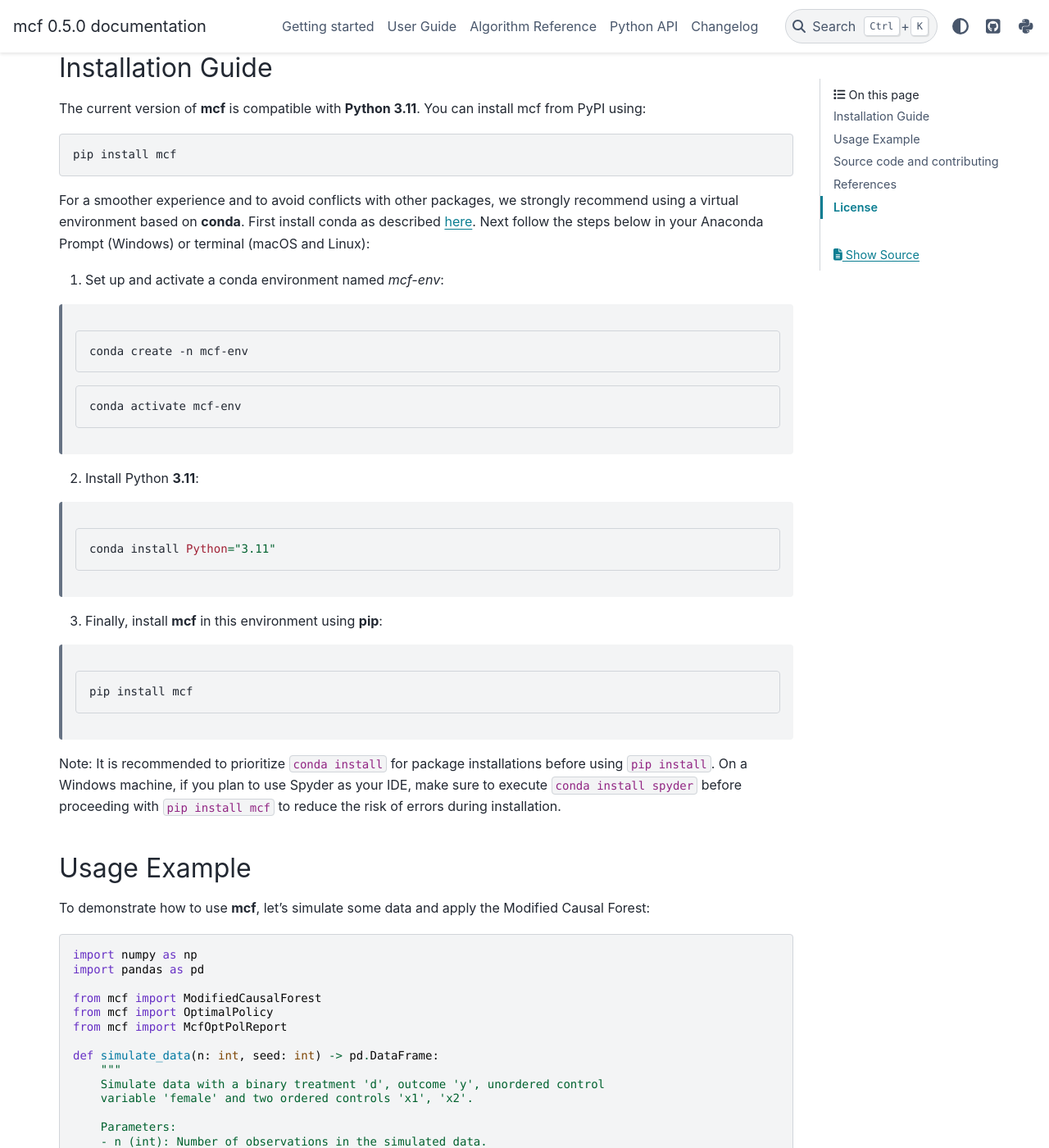
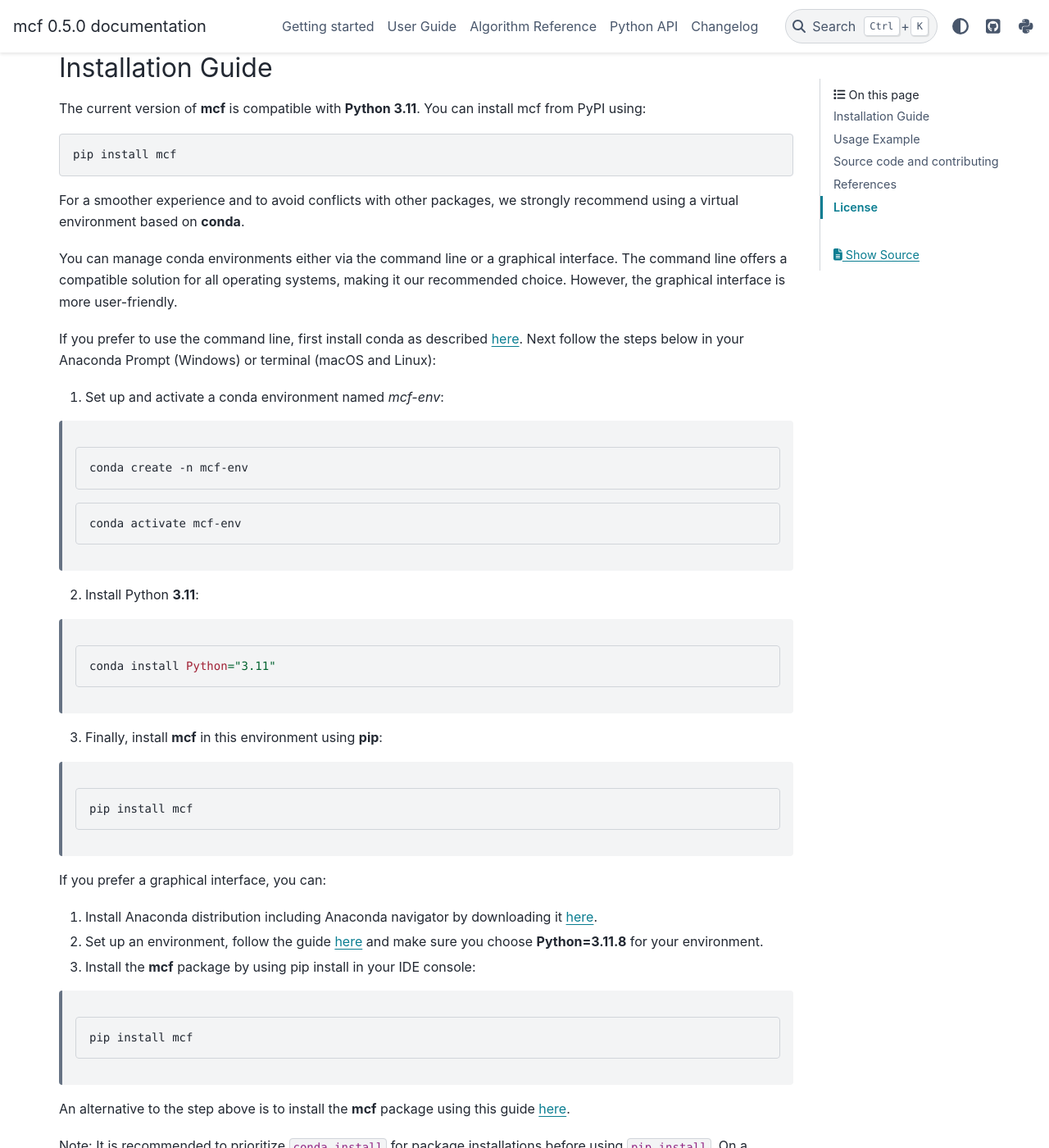
Before and after one commit to MCFpy/mcf, a Sphinx documentation site: the page built from docs/source/index.rst, in a window 1280 px wide and 1400 px high, scrolled down 576 px. Shown: the whole window at 82% size. Built offline with Sphinx 7.4.7 and the PyData theme 0.15.4, drawn with Linux system fonts in a browser that asks for light colours.

Commit message:
Update index.rst

```diff
--- a/docs/source/index.rst
+++ b/docs/source/index.rst
@@ -25,7 +25,12 @@ The current version of **mcf** is compatible with **Python 3.11**. You can insta
 
     pip install mcf
 
-For a smoother experience and to avoid conflicts with other packages, we strongly recommend using a virtual environment based on **conda**. First install conda as described `here <https://docs.conda.io/projects/conda/en/latest/user-guide/install/>`__. Next follow the steps below in your Anaconda Prompt (Windows) or terminal (macOS and Linux):
+For a smoother experience and to avoid conflicts with other packages, we strongly recommend using a virtual environment based on **conda**.
+
+You can manage conda environments either via the command line or a graphical interface.
+The command line offers a compatible solution for all operating systems, making it our recommended choice. However, the graphical interface is more user-friendly.
+
+If you prefer to use the command line, first install conda as described `here <https://docs.conda.io/projects/conda/en/latest/user-guide/install/>`__. Next follow the steps below in your Anaconda Prompt (Windows) or terminal (macOS and Linux):
 
 1. Set up and activate a conda environment named *mcf-env*:
 
@@ -49,7 +54,24 @@ For a smoother experience and to avoid conflicts with other packages, we strongl
 
       pip install mcf
 
+
+
+If you prefer a graphical interface, you can:
+
+1. Install Anaconda distribution including Anaconda navigator by downloading it `here <https://docs.anaconda.com/free/navigator/install/>`__.
+
+2. Set up an environment, follow the guide `here <https://docs.anaconda.com/free/navigator/getting-started/#managing-environments>`__ and make sure you choose **Python=3.11.8** for your environment.
+
+3. Install the **mcf** package by using pip install in your IDE console:
+
+  .. code-block:: bash
+
+      pip install mcf
+
+An alternative to the step above is to install the **mcf** package using this guide `here <https://docs.anaconda.com/free/navigator/getting-started/#managing-packages>`__.
+
 Note: It is recommended to prioritize ``conda install`` for package installations before using ``pip install``. On a Windows machine, if you plan to use Spyder as your IDE, make sure to execute ``conda install spyder`` before proceeding with ``pip install mcf`` to reduce the risk of errors during installation.
+
 
 .. _usage-example:
 
--- a/setup.py
+++ b/setup.py
@@ -7,12 +7,12 @@ def read(fname):
 setup(
   name = 'mcf',
   packages = ['mcf'],
-  version = '0.5.0',
+  version = '0.5.1',
   license='MIT',
   description = 'The Python package mcf implements the Modified Causal Forest introduced by Lechner (2018). This package allows you to estimate heterogeneous treatment effects for binary and multiple treatments from experimental or observational data. Additionally, mcf offers the capability to learn optimal policy allocations.',
   author = 'mlechner',
   author_email = 'michael.lechner@unisg.ch',
-  url = 'https://github.com/MCFpy/mcf',
+  url = 'https://mcfpy.github.io/mcf/#/',
   keywords = ['causal machine learning, heterogeneous treatment effects, causal forests, optimal policy learning'],
   long_description=read('README.txt'),
   classifiers=[
```
Also changed, not shown: 2 other files.
